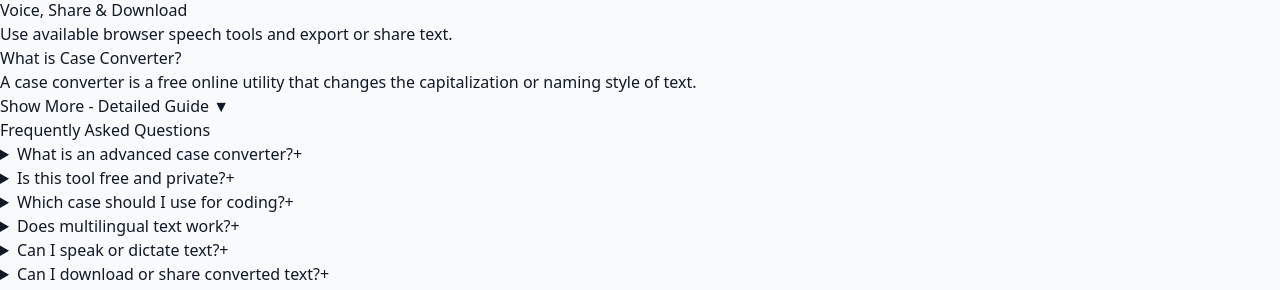
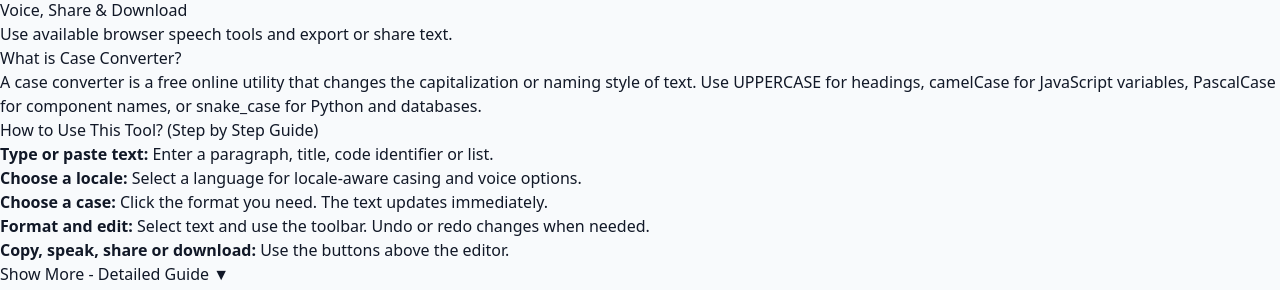
Before and after one commit to Ravs10/lorem-pro-tool, a Next.js app: page /case-converter in a window 1280 px wide. Shown: the part 659-949 px from the top of the page. Built offline with nearby package versions, Linux system fonts and the light colour scheme; no server answers; the database is empty.

Commit message:
Enhance case converter description and usage guide
Expanded the explanation of the case converter and added a step-by-step guide on how to use the tool.

```diff
--- a/app/case-converter/page.tsx
+++ b/app/case-converter/page.tsx
@@ -626,7 +626,20 @@ export default function CaseConverterPage() {
 
         <article className="prose prose-slate max-w-none mt-16 rounded-3xl border border-red-100 bg-white/70 p-6 sm:p-10 backdrop-blur-xl">
           <h2 className="text-2xl font-bold text-slate-900">What is Case Converter?</h2>
-          <p>A case converter is a free online utility that changes the capitalization or naming style of text.</p>
+          <p>
+            A case converter is a free online utility that changes the capitalization or naming
+            style of text. Use UPPERCASE for headings, camelCase for JavaScript variables,
+            PascalCase for component names, or snake_case for Python and databases.
+          </p>
+
+          <h2>How to Use This Tool? (Step by Step Guide)</h2>
+          <ol>
+            <li><b>Type or paste text:</b> Enter a paragraph, title, code identifier or list.</li>
+            <li><b>Choose a locale:</b> Select a language for locale-aware casing and voice options.</li>
+            <li><b>Choose a case:</b> Click the format you need. The text updates immediately.</li>
+            <li><b>Format and edit:</b> Select text and use the toolbar. Undo or redo changes when needed.</li>
+            <li><b>Copy, speak, share or download:</b> Use the buttons above the editor.</li>
+          </ol>
           <button onClick={() => setShowMore((value) =>!value)} className="rounded-full bg-red-600 text-white px-6 py-2.5 text-sm font-semibold mt-4 hover:bg-red-700">{showMore? "Show Less ▲" : "Show More - Detailed Guide ▼"}</button>
           {showMore && (<div className="mt-8 animate-fade"><h2>Case Types Explained</h2><p>All 14 cases supported with Unicode and locale awareness.</p></div>)}
         </article>
```
